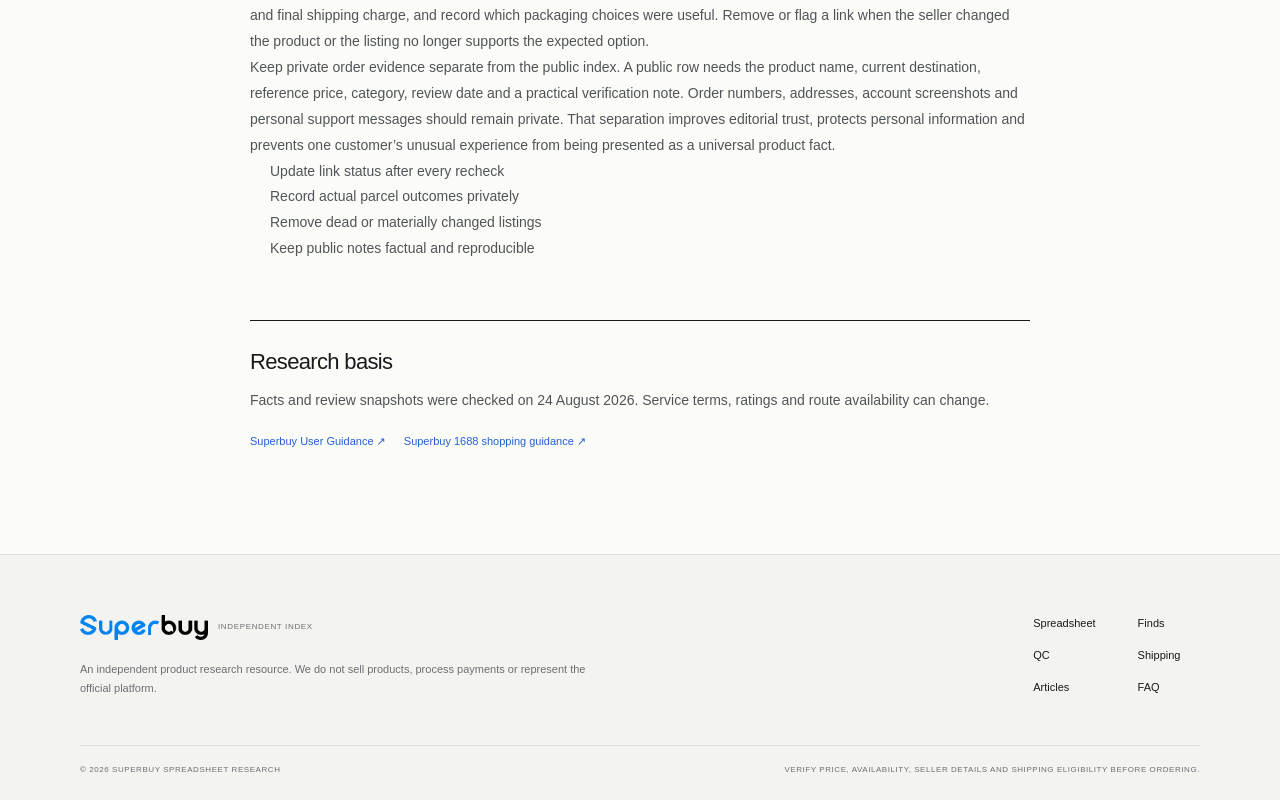
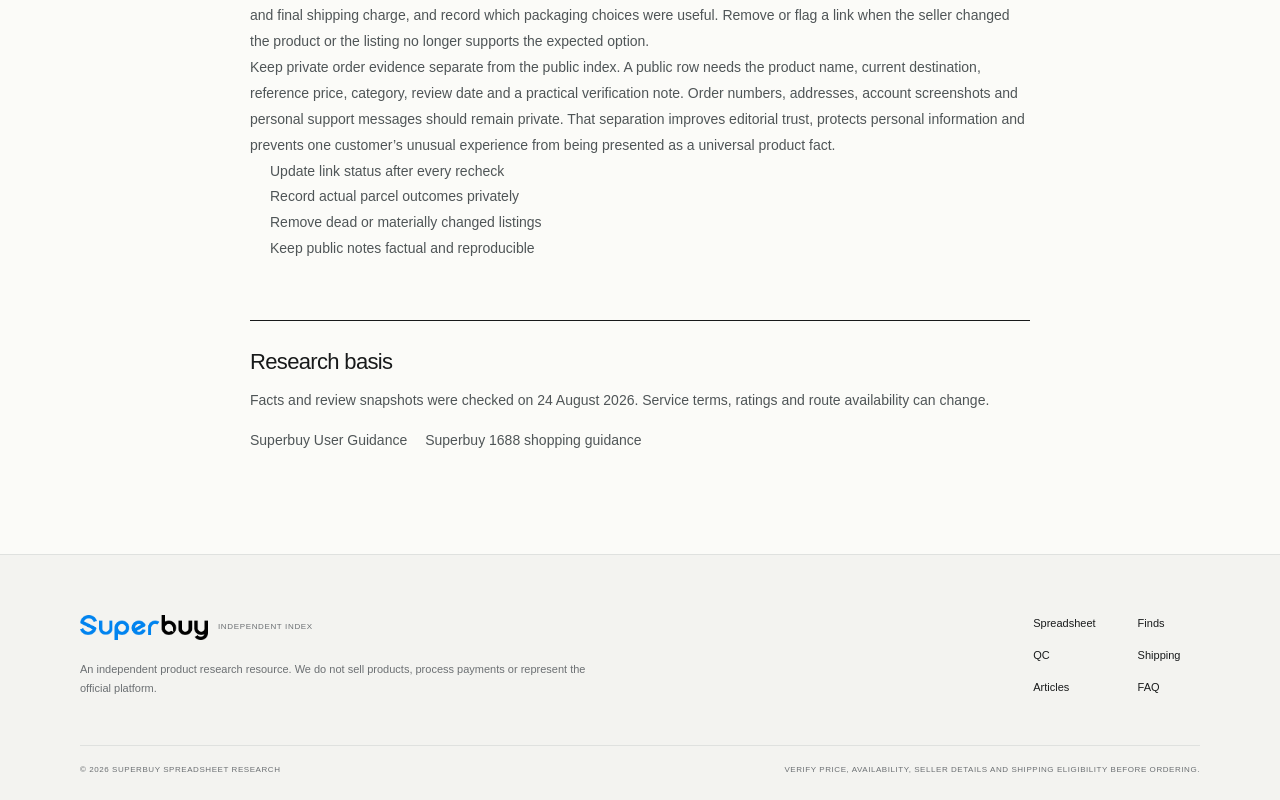
Before and after one commit to hehaize88-code/https-cnfanssp.com, a Next.js app in the folder sheet-superbuy-net/: page /articles/how-to-use-superbuy-spreadsheet in a window 1280 px wide. Shown: the part 3824-4624 px from the top of the page. Built offline with nearby package versions, Linux system fonts and the light colour scheme.

Commit message:
Remove third-party outbound links from articles

```diff
--- a/sheet-superbuy-net/app/articles/[slug]/page.tsx
+++ b/sheet-superbuy-net/app/articles/[slug]/page.tsx
@@ -5,11 +5,11 @@ import { SiteFooter } from "../../components/SiteFooter";
 import { SiteHeader } from "../../components/SiteHeader";
 import { articles } from "../../data";
 
-const content: Record<string, { sections: { heading: string; paragraphs: string[]; bullets?: string[] }[]; callout: [string, string]; image?: { src: string; alt: string; caption: string }; sources?: { label: string; href: string }[] }> = {
+const content: Record<string, { sections: { heading: string; paragraphs: string[]; bullets?: string[] }[]; callout: [string, string]; image?: { src: string; alt: string; caption: string }; sources?: { label: string }[] }> = {
   "how-to-use-superbuy-spreadsheet": {
     callout: ["The central rule", "A spreadsheet row helps you discover a candidate. The current marketplace listing, your selected options and the warehouse evidence control the actual decision."],
     image: { src: "/products/new-balance-9060.webp", alt: "Product listing thumbnail used for discovery", caption: "A product thumbnail identifies a candidate. It does not replace the current option controls, seller information or warehouse record." },
-    sources: [{ label: "Superbuy User Guidance", href: "https://www.superbuy.com/en/page/noviceguide/" }, { label: "Superbuy 1688 shopping guidance", href: "https://www.superbuy.com/en/page/shopping1688/" }],
+    sources: [{ label: "Superbuy User Guidance" }, { label: "Superbuy 1688 shopping guidance" }],
     sections: [
       { heading: "Start with the problem a spreadsheet solves", paragraphs: ["Shopping across large Chinese marketplaces can be difficult when product titles are inconsistent, category pages are crowded and familiar English search terms do not match the seller’s wording. A spreadsheet reduces that discovery work by grouping product links into recognizable categories and attaching a short label, price reference or option note.", "That convenience is valuable, but it can also create false confidence. The row is not the seller record and it is not a contract. A link may change after it was added, a seller may replace the listing, an advertised price may apply only to one option, or a popular product may have dozens of variants with different materials. Use the sheet to create a shortlist, then move immediately to verification."], bullets: ["Choose a category before searching broad brand terms", "Open the source page instead of relying on the card", "Write down the exact color, size, version and quantity", "Record the review date and any uncertainty"] },
       { heading: "Verify the listing before payment", paragraphs: ["Read the current title, option controls, seller information and product description. Match the selected option with the reason you saved the item. If a product card shows a hoodie but the cheapest option is a small accessory, the card price does not represent the hoodie. Screenshots and copied titles are useful only when they preserve the option context.", "Also separate the product price from the cost of receiving the parcel. The first payment normally covers the item and domestic delivery to the warehouse. International delivery is selected later, after the item is stored and you decide what to consolidate. A cheap but heavy or bulky product can be expensive after chargeable weight is calculated."] },
@@ -25,7 +25,7 @@ const content: Record<string, { sections: { heading: string; paragraphs: string[
   "superbuy-qc-photo-checklist": {
     callout: ["QC is evidence, not decoration", "Review the photos connected to your own warehouse item. Previous buyer photos can suggest what to inspect, but they cannot confirm the condition of your order."],
     image: { src: "/products/corteiz-jacket.webp", alt: "Listing photograph of a jacket", caption: "Listing imagery can guide recognition, but QC decisions should use the photographs attached to the item actually stored for your order." },
-    sources: [{ label: "Superbuy homepage service summary", href: "https://www.superbuy.com/en/page/homepage/?referer=h5" }, { label: "Superbuy forwarding guide", href: "https://www.superbuy.com/en/page/newguide/transportagent/" }, { label: "Superbuy 1688 shopping guidance", href: "https://www.superbuy.com/en/page/shopping1688/" }],
+    sources: [{ label: "Superbuy homepage service summary" }, { label: "Superbuy forwarding guide" }, { label: "Superbuy 1688 shopping guidance" }],
     sections: [
       { heading: "Confirm identity before quality", paragraphs: ["The most expensive QC mistake is evaluating a well-made item that is still the wrong product. Begin by matching the order name, color, size label, quantity and included pieces. For a set, confirm every component. For products with many options, compare the warehouse label and appearance with the exact option captured at checkout.", "Only after identity is confirmed should you judge construction and cosmetic details. This sequence keeps the process objective and prevents a small visual detail from distracting you from a wrong size or missing component."], bullets: ["Correct product or model", "Correct color and selected option", "Correct size label and quantity", "All included pieces present"] },
       { heading: "Read the standard views systematically", paragraphs: ["Use the front, back and side views to evaluate overall shape, symmetry and color consistency. Then move to close-ups for seams, printing, embroidery, hardware, closures, edges and other high-risk details. Warehouse lighting may change how colors appear, so compare across several images rather than judging one bright or shadowed frame.", "Look for damage that may worsen during shipping: open seams, cracked surfaces, loose hardware, stains, crushed structure or missing protective pieces. Separate a photographic limitation from a product defect. If focus, angle or packaging hides the answer, request clarification instead of guessing."] },
@@ -41,7 +41,7 @@ const content: Record<string, { sections: { heading: string; paragraphs: string[
   "superbuy-shipping-cost-guide": {
     callout: ["Estimate twice", "Estimate before ordering to avoid obviously unsuitable items, then compare routes again after the intended parcel contents and packaging are known."],
     image: { src: "/products/6pm-hoodie-set.jpg", alt: "Product set used to illustrate parcel planning", caption: "A multi-piece set can be inexpensive at the product stage yet materially affect parcel weight and volume." },
-    sources: [{ label: "Superbuy shipping calculator", href: "https://www.superbuy.com/en/page/query/freight/" }, { label: "Superbuy User Guidance", href: "https://www.superbuy.com/en/page/noviceguide/" }, { label: "Superbuy parcel terms", href: "https://www.superbuy.com/en/page/about/statementagreement/" }],
+    sources: [{ label: "Superbuy shipping calculator" }, { label: "Superbuy User Guidance" }, { label: "Superbuy parcel terms" }],
     sections: [
       { heading: "Separate item cost from parcel cost", paragraphs: ["International buying normally creates two cost moments. The first covers the product and domestic delivery to the warehouse. The second covers the consolidated parcel and international route. A spreadsheet that shows only the product price cannot tell you the delivered cost.", "Record a rough weight and whether the product is bulky, fragile, liquid, battery-powered or otherwise restricted. This early screen is not a quote; it helps prevent building a cart that has no practical route to the destination."], bullets: ["Product and domestic delivery", "Estimated item weight and dimensions", "Possible restricted-item labels", "Packaging or protection needs"] },
       { heading: "Use warehouse storage with a plan", paragraphs: ["The official guide currently identifies 90 days of free storage and explains that stored items can be consolidated for overseas shipping. Consolidation can reduce repeated base costs, but waiting for more items is not automatically efficient. Track arrival dates and decide what must be included before storage time becomes a problem.", "Group compatible products. A fragile item may need space and reinforcement, while soft clothing may allow volume reduction. Restricted goods can reduce the number of eligible routes for the entire parcel. Sometimes two deliberate parcels are better than one oversized or incompatible package."] },
@@ -57,7 +57,7 @@ const content: Record<string, { sections: { heading: string; paragraphs: string[
   "superbuy-review-2026": {
     callout: ["How this review was built", "Official pages establish what the service says it provides. App-store ratings, Trustpilot summaries and public community discussions show recurring user experiences. Neither source type proves what will happen to a specific order."],
     image: { src: "/products/akimbo-club-hoodies.webp", alt: "Product listing image used in an independent Superbuy review", caption: "Customer satisfaction depends on the full chain: seller accuracy, agent handling, warehouse evidence, packing, carrier performance and customs—not on the listing image alone." },
-    sources: [{ label: "Superbuy User Guidance", href: "https://www.superbuy.com/en/page/noviceguide/" }, { label: "Apple App Store ratings", href: "https://apps.apple.com/us/app/superbuy-forwarding-solution/id943334345?platform=iphone&see-all=reviews" }, { label: "Google Play listing", href: "https://play.google.com/store/apps/details?id=com.ddt.dotdotbuy&hl=en_US" }, { label: "Trustpilot review profile", href: "https://www.trustpilot.com/review/www.superbuy.com" }, { label: "Public Superbuy community", href: "https://www.reddit.com/r/Superbuy/" }],
+    sources: [{ label: "Superbuy User Guidance" }, { label: "Apple App Store ratings" }, { label: "Google Play listing" }, { label: "Trustpilot review profile" }, { label: "Public Superbuy community" }],
     sections: [
       { heading: "Start with the service, not the star rating", paragraphs: ["A useful Superbuy review must first define what is being reviewed. Superbuy acts as a shopping and forwarding intermediary for goods from Chinese marketplaces. Its current User Guidance describes product selection, order submission, payment for the item and Chinese domestic delivery, purchasing by an agent, warehouse inspection and storage, parcel submission, an international shipping deposit, dispatch and delivery. The official homepage says the service provides three free QC photos, 90 days of free storage and access to more than 100 shipping lines.", "That workflow contains several parties. The marketplace seller controls the product originally shipped. Superbuy’s purchasing and warehouse teams handle ordering, receipt, inspection options and packing. A third-party logistics provider transports the international parcel, while customs authorities can affect clearance, taxes and delays. Reviews often compress all of those parties into one rating, so a fair analysis must identify which stage produced the praise or complaint."] },
       { heading: "What large public rating surfaces currently show", paragraphs: ["The United States Apple App Store page currently displays a 4.8 out of 5 rating from roughly 5,300 ratings. Its visible review themes include convenience, attentive handling and responsive support, alongside comments that shipping can be expensive. The Google Play listing presents a more mixed snapshot, currently around 3.6 stars from more than 850 reviews, with some users describing a learning curve and noting that support operates from China and translated replies may not always be easy to interpret.", "Trustpilot currently summarizes about 745 reviews. Its generated topic summary highlights reliability, safely received items, efficient logistics, usability and responsive support as frequent positives. It also records concerns involving slow logistics, documentation problems, damaged goods and disappointment with compensation. These numbers are snapshots, not permanent facts; ratings and review counts change, regional app stores can show different totals, and review platforms use their own collection and moderation methods."] },
@@ -85,5 +85,5 @@ export default async function ArticlePage({ params }: { params: Promise<{ slug:
   const { slug } = await params; const article = articles.find((item) => item.slug === slug); const body = content[slug];
   if (!article || !body) notFound();
   const jsonLd = { "@context": "https://schema.org", "@type": "Article", headline: article.title, description: article.description, datePublished: "2026-08-24", dateModified: "2026-08-24", author: { "@type": "Organization", name: "Superbuy Spreadsheet Research" }, publisher: { "@type": "Organization", name: "Superbuy Spreadsheet Research" }, mainEntityOfPage: `https://sheet-superbuy.net/articles/${slug}` };
-  return <><SiteHeader /><main className="article-page"><div className="breadcrumbs"><Link href="/">Home</Link><span>/</span><Link href="/articles">Articles</Link><span>/</span><span>{article.eyebrow}</span></div><p className="eyebrow">{article.eyebrow}</p><h1>{article.title}</h1><p className="article-deck">{article.description}</p><div className="article-byline"><span>Updated 24 August 2026</span><span>{article.read}</span><span>Independent research</span></div><article className="article-body"><div className="article-callout"><b>{body.callout[0]}</b>{body.callout[1]}</div>{body.image && <figure className="article-figure"><img src={body.image.src} alt={body.image.alt} /><figcaption>{body.image.caption}</figcaption></figure>}{body.sections.map((section) => <section key={section.heading}><h2>{section.heading}</h2>{section.paragraphs.map((paragraph) => <p key={paragraph}>{paragraph}</p>)}{section.bullets && <ul>{section.bullets.map((bullet) => <li key={bullet}>{bullet}</li>)}</ul>}</section>)}{body.sources && <aside className="research-sources"><h2>Research basis</h2><p>Facts and review snapshots were checked on 24 August 2026. Service terms, ratings and route availability can change.</p><ul>{body.sources.map((source) => <li key={source.href}><a href={source.href} target="_blank" rel="noopener noreferrer">{source.label} ↗</a></li>)}</ul></aside>}</article></main><SiteFooter /><script type="application/ld+json" dangerouslySetInnerHTML={{ __html: JSON.stringify(jsonLd) }} /></>;
+  return <><SiteHeader /><main className="article-page"><div className="breadcrumbs"><Link href="/">Home</Link><span>/</span><Link href="/articles">Articles</Link><span>/</span><span>{article.eyebrow}</span></div><p className="eyebrow">{article.eyebrow}</p><h1>{article.title}</h1><p className="article-deck">{article.description}</p><div className="article-byline"><span>Updated 24 August 2026</span><span>{article.read}</span><span>Independent research</span></div><article className="article-body"><div className="article-callout"><b>{body.callout[0]}</b>{body.callout[1]}</div>{body.image && <figure className="article-figure"><img src={body.image.src} alt={body.image.alt} /><figcaption>{body.image.caption}</figcaption></figure>}{body.sections.map((section) => <section key={section.heading}><h2>{section.heading}</h2>{section.paragraphs.map((paragraph) => <p key={paragraph}>{paragraph}</p>)}{section.bullets && <ul>{section.bullets.map((bullet) => <li key={bullet}>{bullet}</li>)}</ul>}</section>)}{body.sources && <aside className="research-sources"><h2>Research basis</h2><p>Facts and review snapshots were checked on 24 August 2026. Service terms, ratings and route availability can change.</p><ul>{body.sources.map((source) => <li key={source.label}>{source.label}</li>)}</ul></aside>}</article></main><SiteFooter /><script type="application/ld+json" dangerouslySetInnerHTML={{ __html: JSON.stringify(jsonLd) }} /></>;
 }
```
